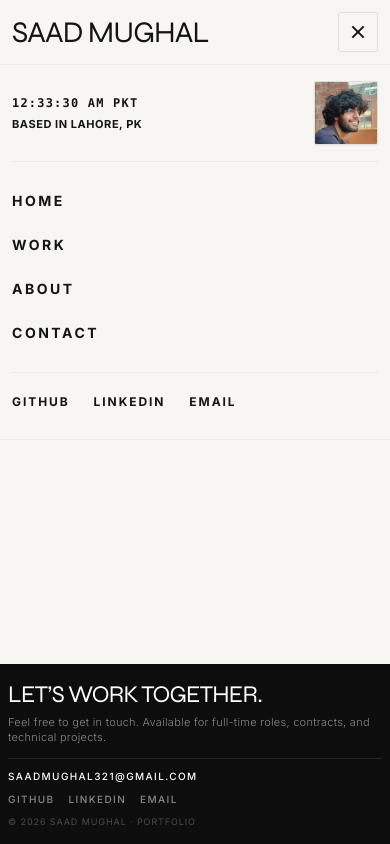
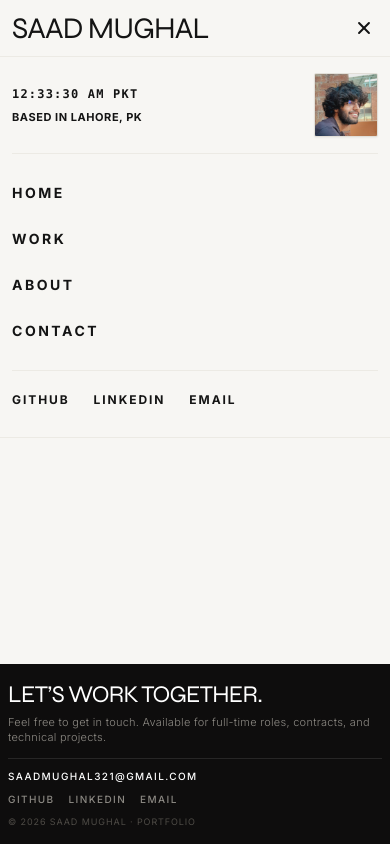
Before and after one commit to sedmugen/portfolio, a Next.js app: page / in a window 390 px wide. Both pictures are taken after a click on the button "Open menu". Built offline with nearby package versions, Linux system fonts and the light colour scheme.

Commit message:
fix(mobile): remove border on plus icon and fix toggle drawer functionality

```diff
--- a/components/nav.tsx
+++ b/components/nav.tsx
@@ -53,53 +53,58 @@ export function Nav() {
   }, [pathname]);
 
   return (
-    <header className="w-full bg-canvas select-none border-b border-border-subtle md:border-b-0">
+    <header className="w-full bg-canvas border-b border-border-subtle md:border-b-0 relative z-50">
       {/* ========================================================= */}
       {/* 1. MOBILE HEADER (Visible on screens < md)                */}
       {/* ========================================================= */}
       <div className="md:hidden w-full">
-        {/* Collapsed Bar: "SAAD MUGHAL" + Animated "+" Button */}
-        <div className="w-full px-3 py-3 flex items-center justify-between">
+        {/* Collapsed Bar: "SAAD MUGHAL" + Borderless Animated "+" Button */}
+        <div className="w-full px-3 py-2.5 flex items-center justify-between">
           <Link href="/" className="inline-block" onClick={() => setIsOpen(false)}>
             <h1 className="font-display text-3xl xs:text-4xl font-normal uppercase tracking-[-0.03em] leading-none text-ink hover:opacity-85 transition-opacity">
               SAAD MUGHAL
             </h1>
           </Link>
 
-          {/* Animated Toggle Button (+ that rotates to ×) */}
+          {/* Borderless Animated Toggle Button (+ rotates to ×) */}
           <button
-            onClick={() => setIsOpen((prev) => !prev)}
+            type="button"
+            onClick={(e) => {
+              e.preventDefault();
+              setIsOpen((prev) => !prev);
+            }}
             aria-expanded={isOpen}
-            aria-label="Toggle navigation menu"
-            className="w-10 h-10 flex items-center justify-center text-ink rounded-sm border border-border bg-canvas-subtle/50 active:scale-95 transition-transform"
+            aria-label={isOpen ? "Close menu" : "Open menu"}
+            className="p-2 -mr-1 flex items-center justify-center text-ink cursor-pointer hover:opacity-75 active:scale-90 transition-all focus:outline-none"
           >
             <motion.div
               animate={{ rotate: isOpen ? 45 : 0 }}
-              transition={{ type: "spring", stiffness: 300, damping: 25 }}
-              className="relative w-4 h-4 flex items-center justify-center"
+              transition={{ type: "spring", stiffness: 350, damping: 22 }}
+              className="relative w-5 h-5 flex items-center justify-center pointer-events-none"
             >
               {/* Horizontal line */}
-              <span className="absolute w-4 h-[1.5px] bg-ink" />
+              <span className="absolute w-4 h-[1.75px] bg-ink rounded-full" />
               {/* Vertical line */}
-              <span className="absolute h-4 w-[1.5px] bg-ink" />
+              <span className="absolute h-4 w-[1.75px] bg-ink rounded-full" />
             </motion.div>
           </button>
         </div>
 
         {/* Animated Extended Drawer for Mobile */}
-        <AnimatePresence>
+        <AnimatePresence initial={false}>
           {isOpen && (
             <motion.div
+              key="mobile-nav-drawer"
               initial={{ height: 0, opacity: 0 }}
               animate={{ height: "auto", opacity: 1 }}
               exit={{ height: 0, opacity: 0 }}
-              transition={{ duration: 0.35, ease: [0.25, 1, 0.5, 1] }}
-              className="overflow-hidden border-t border-border-subtle bg-canvas"
+              transition={{ duration: 0.3, ease: [0.25, 1, 0.5, 1] }}
+              className="overflow-hidden border-t border-border-subtle bg-canvas w-full"
             >
               <div className="px-3 pt-4 pb-6 flex flex-col gap-6">
                 {/* Identity Block: Photo + Time & Location */}
                 <div className="flex items-center justify-between border-b border-border-subtle pb-4">
-                  <div className="flex flex-col gap-1">
+                  <div className="flex flex-col gap-1.5">
                     <div className="text-xs font-mono font-bold text-ink uppercase tracking-widest">
                       <LiveTime /> <span className="text-ink">PKT</span>
                     </div>
@@ -122,7 +127,7 @@ export function Nav() {
 
                 {/* Navigation Links */}
                 <nav aria-label="Mobile Navigation">
-                  <ul className="flex flex-col gap-3.5 text-sm font-bold tracking-[0.18em] uppercase text-ink">
+                  <ul className="flex flex-col gap-4 text-sm font-bold tracking-[0.18em] uppercase text-ink">
                     {NAV_ITEMS.map((item) => (
                       <li key={item.href}>
                         <Link
```
